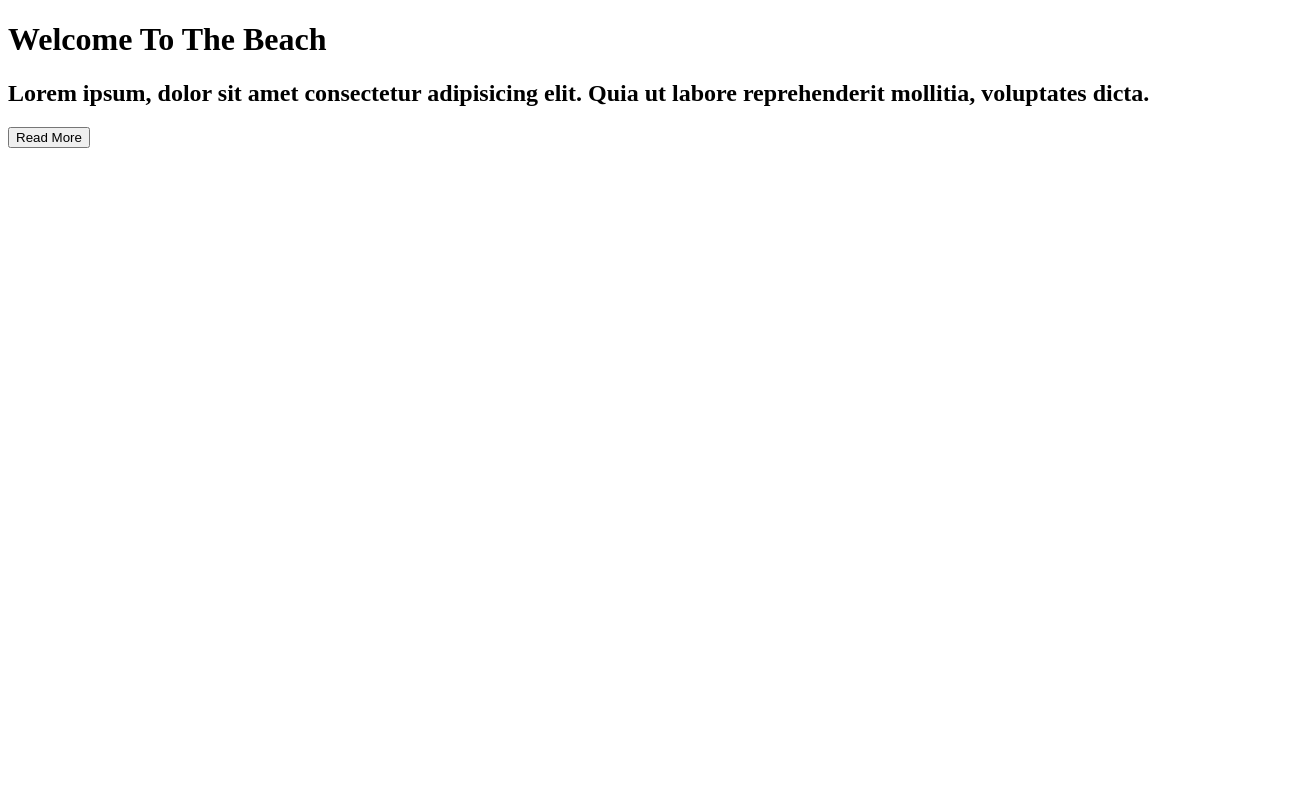
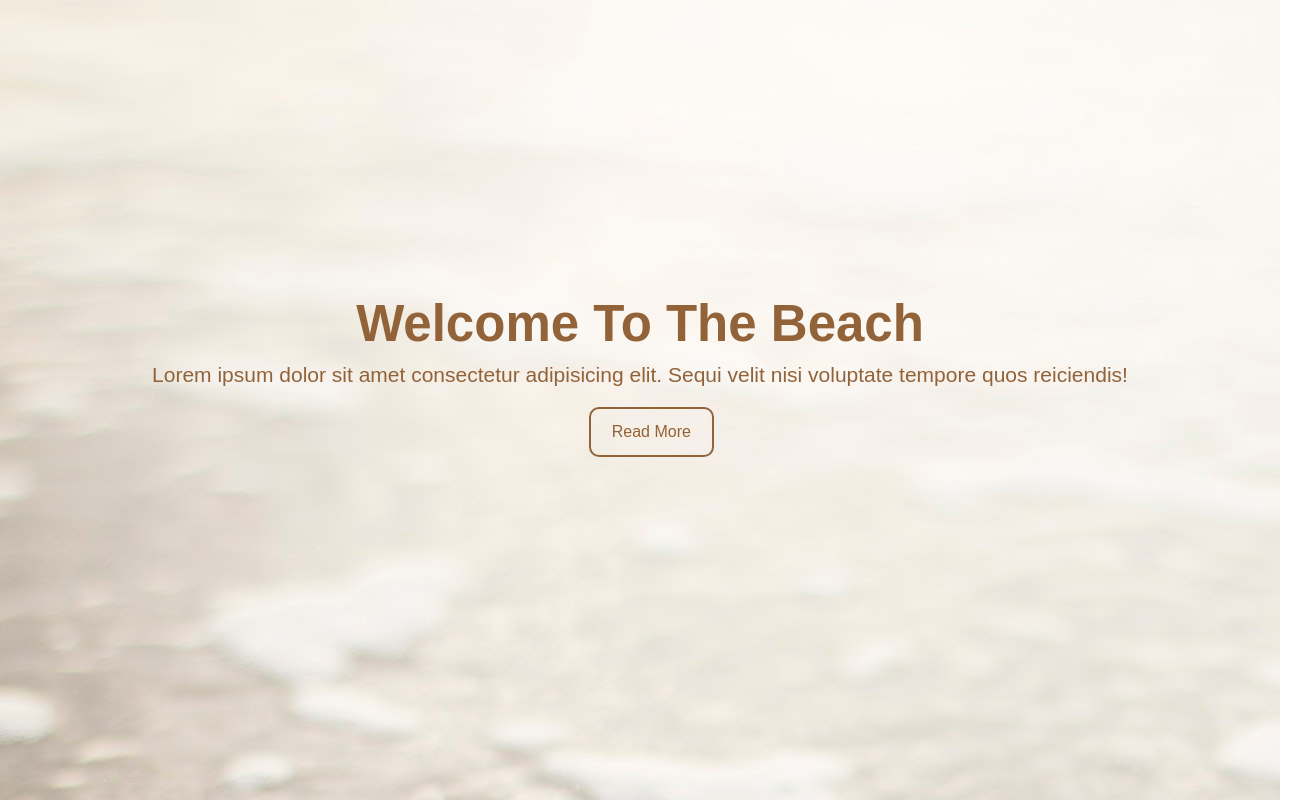
Before and after one commit to bossergioss/task.site, a plain HTML site: page Index.html in a window 1280 px wide. Shown: the whole page, 1303 px wide, since content can reach past the window. Drawn offline with Linux system fonts and the light colour scheme.

Commit message:
Finish work in header

```diff
--- a/Index.html
+++ b/Index.html
@@ -3,21 +3,13 @@
 <head>
 <meta charset="UTF-8">
 <link rel="stylesheet" href="./style.css">
+<title>Fullscreen Landing</title>
 </head>
 <body>
-    <header>
-        <div>
-            <h1>Welcome To The Beach</h1>
-            <h2>Lorem ipsum, dolor sit amet consectetur adipisicing elit. Quia ut labore reprehenderit mollitia, voluptates dicta.</h2>
-            <button>Read More</button>
-        </div>
-    </header>
-    <main>
-        <article></article>
-        <article></article>
-    </main>
-    <article></article>
-    <article></article>
-    <article></article>
+    <header class="top">
+        <h1>Welcome To The Beach</h1>
+        <p class="texthead">Lorem ipsum dolor sit amet consectetur adipisicing elit. Sequi velit nisi voluptate tempore quos reiciendis!</p>
+        <button><a href="#">Read More</a></button>
+        </header>
 </body>
 </html>
--- a/style.css
+++ b/style.css
@@ -0,0 +1,43 @@
+* {
+    margin: 0;
+}
+
+.top {
+    background-image: url("./src/img/beachshowcase.jpg");
+    width: 100vw;
+    height: 100vh;
+    object-fit: cover;
+}
+
+h1 {
+    font-size: 51px;
+    text-align: center;
+    color: #926239;
+    padding-top: 23%;
+    font-family: Arial, Helvetica, sans-serif;
+}
+
+.texthead {
+    font-size: 21px;
+    text-align: center;
+    color: #926239;
+    font-family: Arial, Helvetica, sans-serif;
+    padding-top: 10px;
+}
+
+button {
+    display:inline-block;
+    width: 125px;
+    height: 50px;
+    border-radius: 10px;
+    border: 2px solid #926239;
+    background-color: inherit;
+    margin: 1.5% 46%;
+
+}
+
+a {
+    text-decoration: none;
+    font-size: 16px;
+    color:#926239;
+}
```
